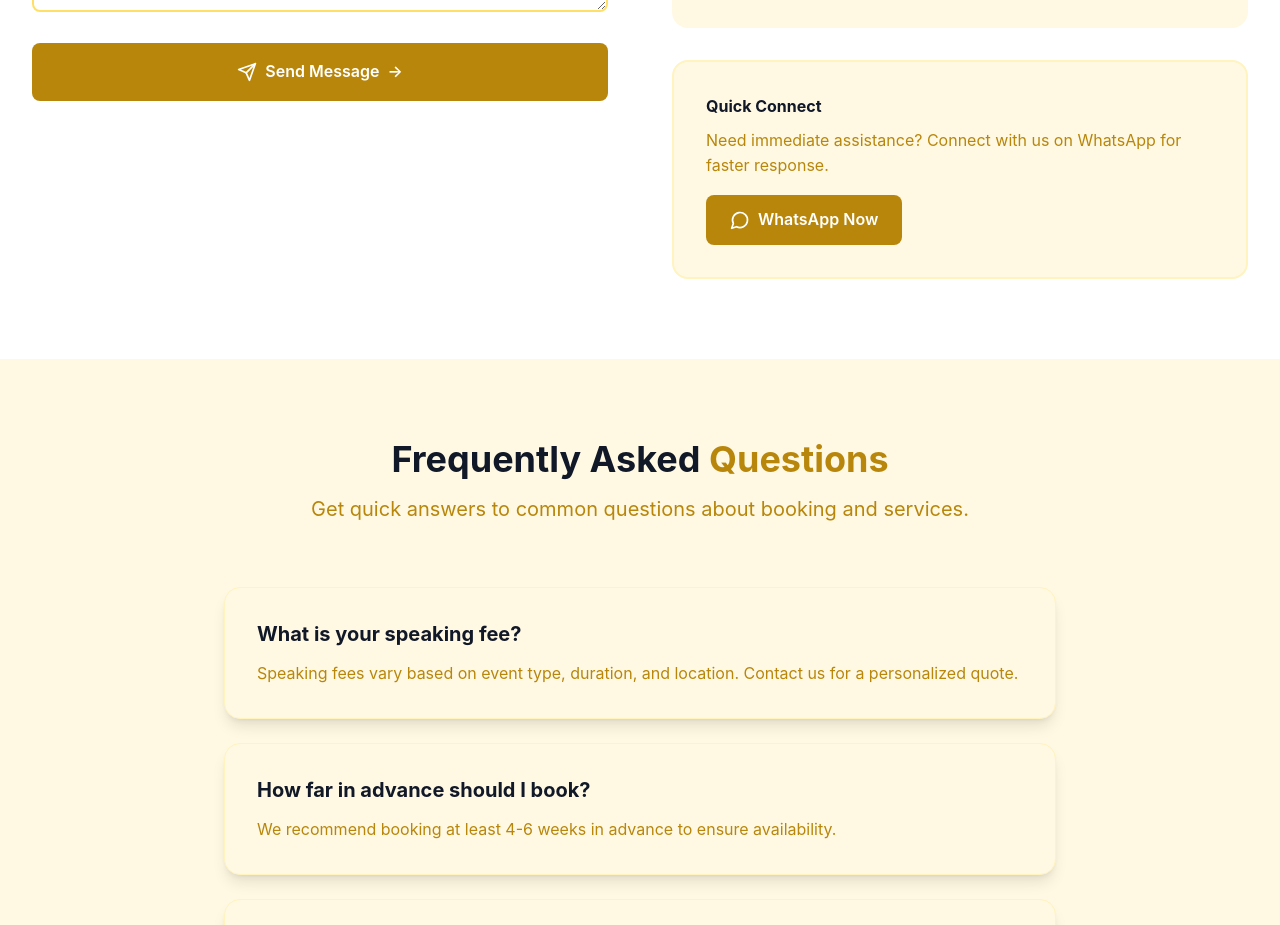
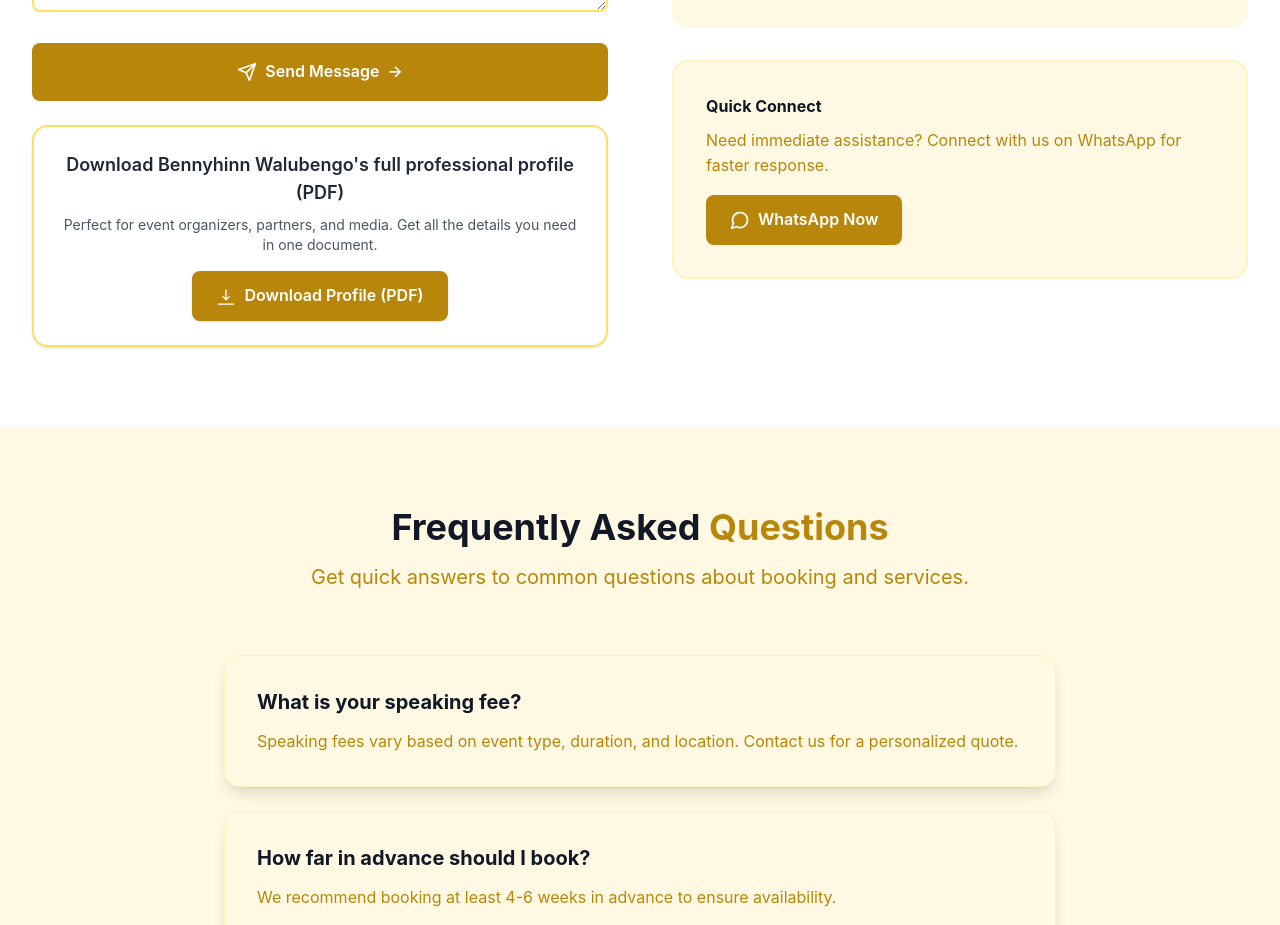
Before and after one commit to Omillo-Charles/Walubengo, a React (Vite) app: page /contact in a window 1280 px wide. Shown: the part 1238-2163 px from the top of the page. Built offline with nearby package versions, Linux system fonts and the light colour scheme; some icons are missing.

Commit message:
Add the proffessional profile

```diff
--- a/src/pages/Contact.tsx
+++ b/src/pages/Contact.tsx
@@ -261,6 +261,22 @@ const Contact = () => {
                   </button>
                 </form>
               )}
+
+              {/* Profile Download Card (below the form, same column) */}
+              <div className="bg-white border-2 border-gold-200 rounded-2xl p-6 mt-6 shadow flex flex-col items-center w-full">
+                <h4 className="text-lg font-semibold text-gold-700 mb-2 text-center">Download Bennyhinn Walubengo's full professional profile (PDF)</h4>
+                <p className="text-gray-600 mb-4 text-center text-sm">Perfect for event organizers, partners, and media. Get all the details you need in one document.</p>
+                <a
+                  href="/Walubengo_Profile_2025-1.pdf"
+                  download
+                  className="bg-gold-600 hover:bg-gold-700 text-white px-6 py-3 rounded-lg font-semibold flex items-center gap-2 transition-all duration-300 shadow hover:scale-105"
+                >
+                  <svg xmlns="http://www.w3.org/2000/svg" fill="none" viewBox="0 0 24 24" strokeWidth="1.5" stroke="currentColor" className="w-5 h-5">
+                    <path strokeLinecap="round" strokeLinejoin="round" d="M12 16.5v-12m0 12l-3.75-3.75M12 16.5l3.75-3.75M21 21.75H3" />
+                  </svg>
+                  Download Profile (PDF)
+                </a>
+              </div>
             </motion.div>
 
             {/* Contact Information */}
```
